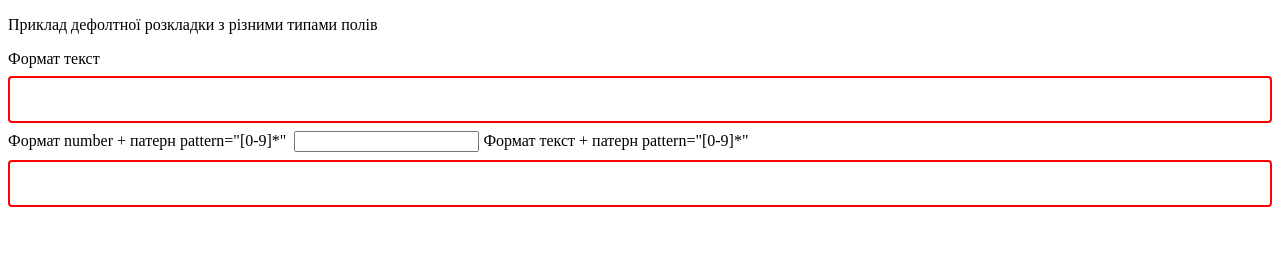
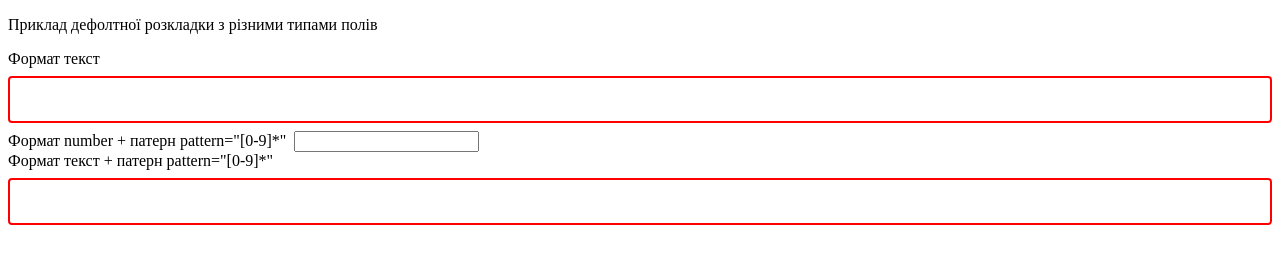
Before and after one commit to zavryk/ios_kbd, a plain HTML site: page docs/index.html in a window 1280 px wide. Drawn offline with Linux system fonts and the light colour scheme.

Commit message:
Update index.html

```diff
--- a/docs/index.html
+++ b/docs/index.html
@@ -19,10 +19,10 @@ input[type=text] {
 
 <form>
   <label for="fname">Формат текст</label>
-  <input type="text" id="fname" name="fname">
-  <label for="Numpat">Формат number + патерн pattern="[0-9]*" </label>
-  <input pattern="[0-9]*" type="number" id="Numpat" name="Numpat">
-  <label for="Textpat">Формат текст + патерн pattern="[0-9]*" </label>
+  <input type="text" id="fname" name="fname"> </form>
+  <form> <label for="Numpat">Формат number + патерн pattern="[0-9]*" </label>
+  <input pattern="[0-9]*" type="number" id="Numpat" name="Numpat"> </form>
+  <form> <label for="Textpat">Формат текст + патерн pattern="[0-9]*" </label>
   <input pattern="[0-9]*" type="text" id="Textpat" name="Textpat">
 
 </form>
```
